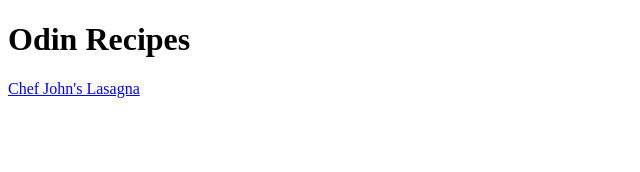
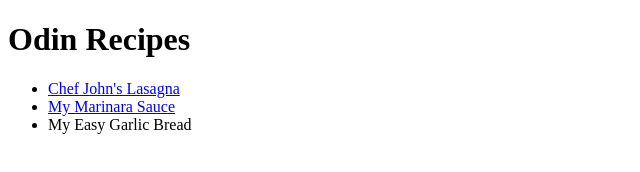
Before and after one commit to Sunbird55/odin-recipes, a plain HTML site: page index.html in a window 1280 px wide. Shown: the whole page, without its empty margins (0-640 px from the left). Drawn offline with Linux system fonts and the light colour scheme.

Commit message:
shorten lasagna.html link

```diff
--- a/index.html
+++ b/index.html
@@ -6,6 +6,10 @@
     </head>
     <body>
         <h1>Odin Recipes</h1>
-        <a href="../odin-recipes/recipes/lasagna.html">Chef John's Lasagna</a>
+        <ul>
+        <li><a href="recipes/lasagna.html">Chef John's Lasagna</a></li>
+        <li><a href="recipes/marinara.html">My Marinara Sauce</a></li>
+        <li><a>My Easy Garlic Bread</a></li>
+        </ul>
     </body>
 </html>
```
